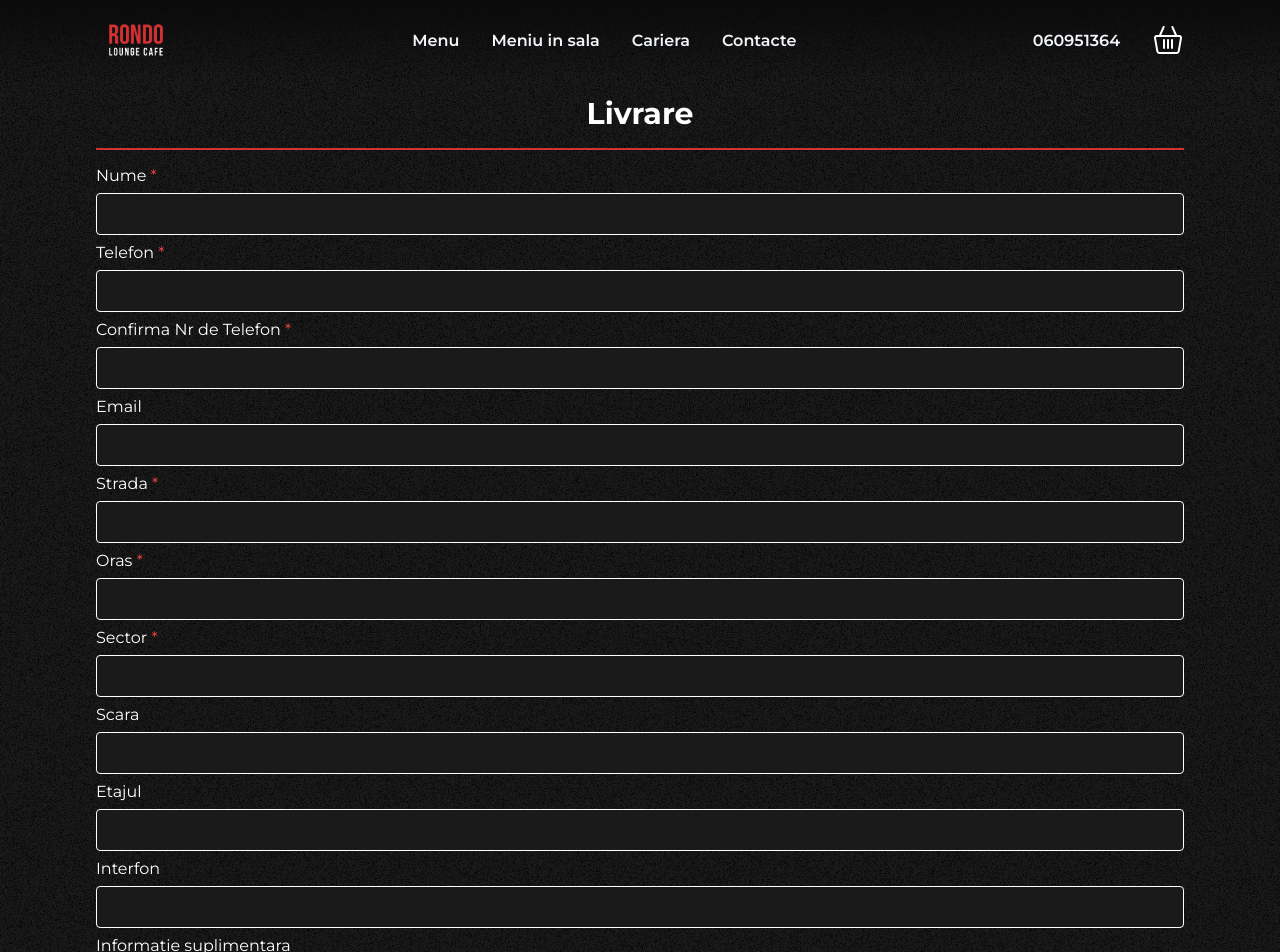
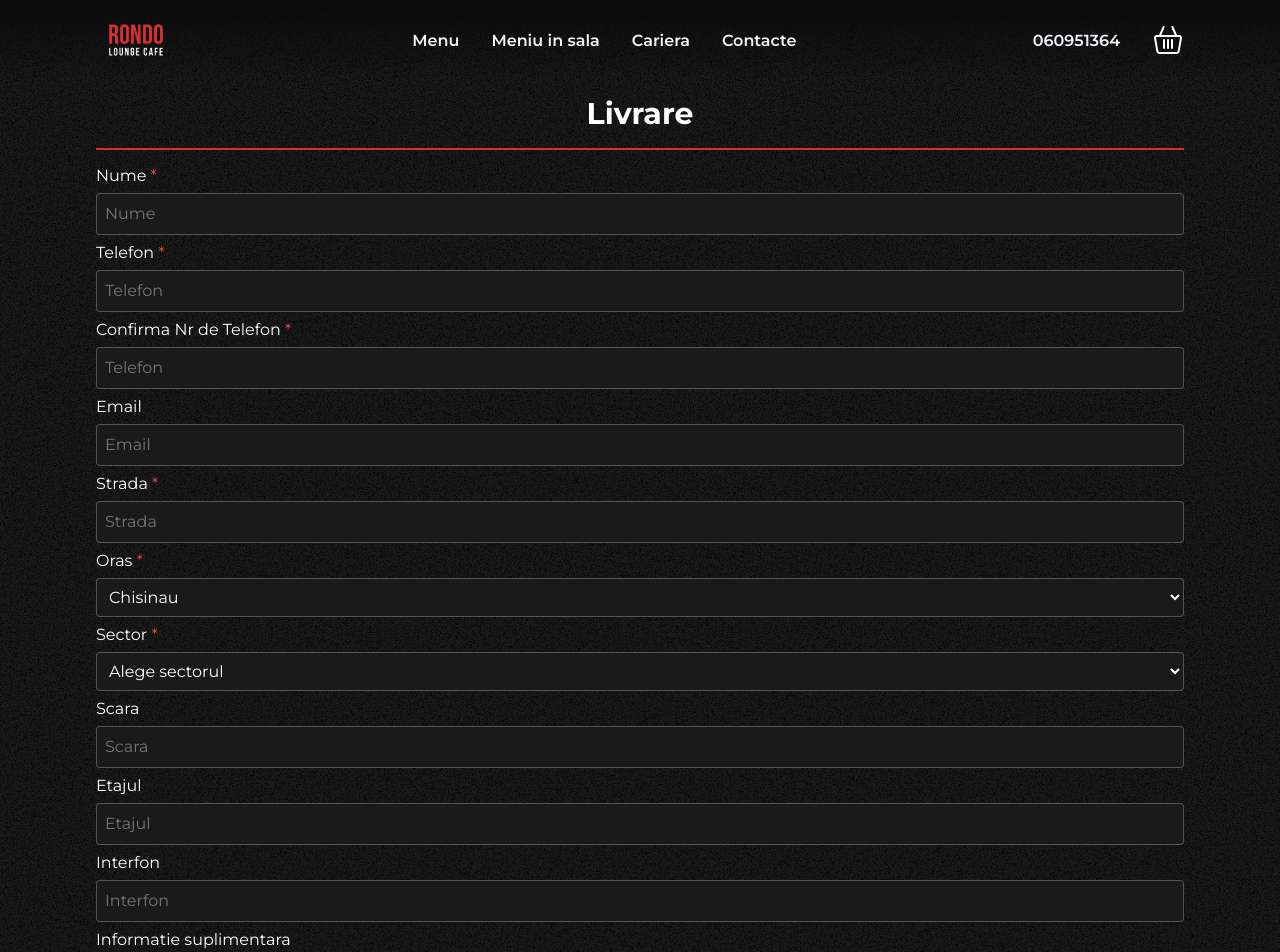
Before and after one commit to poofy25/Restaurant_WebApp, a Next.js app: page /cart/checkout in a window 1280 px wide. Shown: the top 952 px of the page. Built offline with nearby package versions, Linux system fonts and the light colour scheme; no server answers.

Commit message:
checkout changes

```diff
--- a/src/app/cart/checkout/page.jsx
+++ b/src/app/cart/checkout/page.jsx
@@ -26,7 +26,7 @@ export default function CheckoutPage () {
     const [scara , setScara] = useState('')
     const [floor , setFloor] = useState('')
     const [interfon , setInterfon] = useState('')
-    const [city , setCity] = useState('')
+    const [city , setCity] = useState('Chisinau')
     const [sector , setSector] = useState('')
     const [info , setInfo] = useState('')
     const [payment , setPayment] = useState('Cash la livrare')
@@ -81,7 +81,7 @@ export default function CheckoutPage () {
         }
 
     },[phone , confirmPhone])
-
+    console.log(formMessage)
 
 
 
@@ -93,35 +93,52 @@ export default function CheckoutPage () {
                     {/* Personal info Form */}
                     <form className='checkoutForm' onSubmit={handleFormSubmit} id="hook-form" ref={formRef}>
                         <label>Nume <span className='text-red-500'>*</span></label>
-                        <input type='text'onChange={(e)=>{setName(e.target.value)}} value={name} required/>
+                        <input type='text'onChange={(e)=>{setName(e.target.value)}} value={name} placeholder='Nume' required/>
                         <label>Telefon <span className='text-red-500'>*</span></label>
-                        <input type='tel'onChange={(e)=>{setPhone(e.target.value)}} value={phone} required/>
+                        <input type='tel'onChange={(e)=>{setPhone(e.target.value)}} value={phone} placeholder='Telefon' required/>
                         <label>Confirma Nr de Telefon <span className='text-red-500'>*</span></label>
-                        <input type='tel'onChange={(e)=>{setConfirmPhone(e.target.value)}} value={confirmPhone} ref={confimrNumberRef} required/>
+                        <input type='tel'onChange={(e)=>{setConfirmPhone(e.target.value)}} value={confirmPhone} ref={confimrNumberRef} placeholder='Telefon' required/>
                         <label>Email</label>
-                        <input type='email' onChange={(e)=>{setEmail(e.target.value)}} value={email}/>
+                        <input type='email' onChange={(e)=>{setEmail(e.target.value)}} value={email} placeholder='Email'/>
                         <label>Strada <span className='text-red-500'>*</span></label>
-                        <input type='text' onChange={(e)=>{setStreet(e.target.value)}} value={street} required/>
+                        <input type='text' onChange={(e)=>{setStreet(e.target.value)}} value={street} placeholder='Strada' required/>
                         <label>Oras <span className='text-red-500'>*</span></label>
-                        <input type='text' onChange={(e)=>{setCity(e.target.value)}} value={city} required/>
+                        {/* <input type='text' onChange={(e)=>{setCity(e.target.value)}} value={city} placeholder='Oras' required/> */}
+
+                        <select name="oras" id="oras" value={city} onChange={(e)=>{setCity(e.target.value)}} required>
+                            <option value="Chisinau">Chisinau</option>
+                        </select>
+
                         <label>Sector <span className='text-red-500'>*</span></label>
-                        <input type='text' onChange={(e)=>{setSector(e.target.value)}} value={sector} required/>
+                        {/* <input type='text' onChange={(e)=>{setSector(e.target.value)}} value={sector} placeholder='Sector' required/> */}
+
+                        <select name="oras" id="oras" value={sector} onChange={(e)=>{setSector(e.target.value)}} required >
+                            <option value="">Alege sectorul</option>
+                            <option value="Centru">Centru</option>
+                            <option value="Botanica">Botanica</option>
+                            <option value="Buiucani">Buiucani</option>
+                            <option value="Telecentru">Telecentru</option>
+                            <option value="Rascani">Rascani</option>
+                            <option value="Ciocana">Ciocana</option>
+                        </select>
+
+
                         <div className='flex flex-col gap-2'>
                             <div>
                                 <label>Scara</label>
-                                <input type='text' onChange={(e)=>{setScara(e.target.value)}} value={scara}/>
+                                <input type='text' onChange={(e)=>{setScara(e.target.value)}} placeholder='Scara' value={scara}/>
                             </div>
                             <div>
                                 <label>Etajul</label>
-                                <input type='text' onChange={(e)=>{setFloor(e.target.value)}} value={floor}/>
+                                <input type='text' onChange={(e)=>{setFloor(e.target.value)}} placeholder='Etajul' value={floor}/>
                             </div>
                             <div>
                                 <label>Interfon</label>
-                                <input type='text' onChange={(e)=>{setInterfon(e.target.value)}} value={interfon}/>
+                                <input type='text' onChange={(e)=>{setInterfon(e.target.value)}} placeholder='Interfon' value={interfon}/>
                             </div>
                         </div>
                         <label>Informatie suplimentara</label>
-                        <textarea type='text' className='h-[150px]' onChange={(e)=>{setInfo(e.target.value)}} value={info}/>
+                        <textarea type='text' className='h-[150px]' onChange={(e)=>{setInfo(e.target.value)}} placeholder='Informatie suplimentara' value={info}/>
                     </form>
             </div>
 
@@ -141,8 +158,13 @@ export default function CheckoutPage () {
                 </form>
                 <button disabled={loading} onClick={()=>{formRef.current.requestSubmit()}}>{loading ? "Sending order..." : "Order"}</button>
                 {formMessage &&
+                    formMessage.error ?
                     <div>
-                        <p>{...formMessage}</p>
+                        <p>{formMessage.error}</p>
+                    </div>
+                    :
+                    <div>
+                        <p>{formMessage}</p>
                     </div>
                 }
             </div>
--- a/src/app/cart/checkout/page.scss
+++ b/src/app/cart/checkout/page.scss
@@ -1,8 +1,8 @@
 .checkoutForm {
     @apply flex flex-col bg-transparent text-white  box-border gap-2 rounded
 }
-.checkoutForm input , .checkoutForm textarea {
-    @apply text-base p-2 rounded border border-solid border-white text-white resize-none bg-primary
+.checkoutForm input , .checkoutForm textarea , .checkoutForm select , .checkoutForm option {
+    @apply text-base p-2 rounded border border-solid border-[rgba(255,255,255,0.25)] text-white resize-none bg-primary
 }
 .checkoutForm > div > div {
     @apply flex flex-col flex-1 gap-2
--- a/src/app/globals.css
+++ b/src/app/globals.css
@@ -63,6 +63,6 @@ button:disabled{
   @apply opacity-50 cursor-default
 }
 
-textarea , input {
+textarea , input , option , select {
   font-family: inherit;
 }
```
